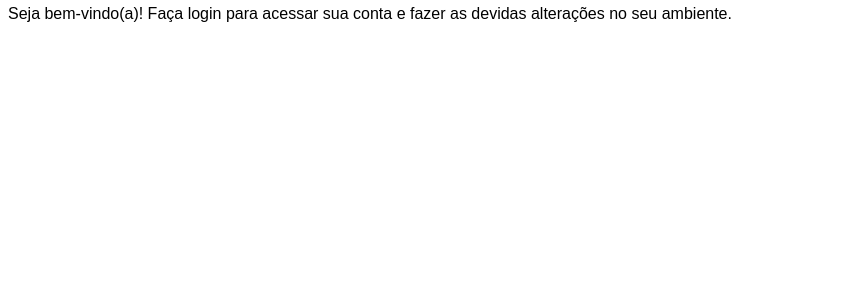
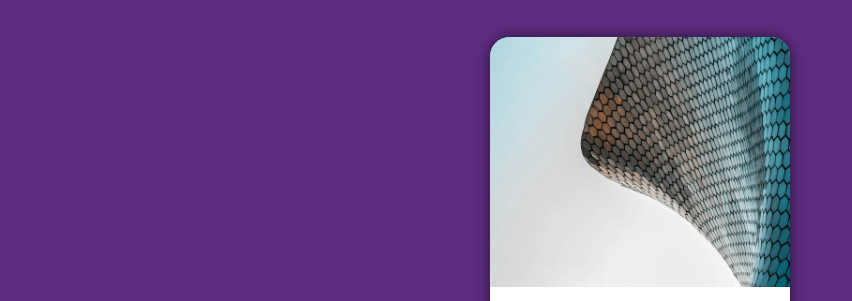
Before and after one commit to flima04/Projeto-Login, a plain HTML site: page index.html in a window 1280 px wide. Shown: the part 63-364 px from the top of the page, without its empty margins (0-852 px from the left). Drawn offline with Linux system fonts and the light colour scheme.

Commit message:
projeto tela de login

```diff
--- a/estilos/style.css
+++ b/estilos/style.css
@@ -8,5 +8,47 @@
 */
 
 * {
-    font-family: Arial, Helvetica, sans-serif;
+    font-family: system-ui, -apple-system, BlinkMacSystemFont, 'Segoe UI', Roboto, Oxygen, Ubuntu, Cantarell, 'Open Sans', 'Helvetica Neue', sans-serif;
+    padding: 0px;
+    margin: 0px;
+    box-sizing: border-box;
 }
+
+html, body {
+    background-color: #5f2c82;
+    width: 100vw;
+    height: 100vh;
+}
+
+main {
+    position: relative;
+    width: 100vw;
+    height: 100vh;
+}
+
+section#login {
+    position: absolute;
+    top: 50%;
+    left: 50%;
+    transform: translate(-50%, -50%);
+
+    background-color: white;
+    box-shadow: 0px 0px 15px rgba(0, 0, 0, 0.616);
+    overflow: hidden;
+    border-radius: 20px;
+    width: 300px;
+    height: 600px;
+}
+
+section#login > div#imagem {
+    display: block;
+    background: #49a09d url(../imagens/img001.jpg) no-repeat;
+    background-size: cover;
+    background-position: bottom;
+    height: 250px;
+}
+
+section#login > div#formulario {
+    display: block;
+    padding: 20px;
+}
```
Also changed, not shown: index.html (+1 -3 lines).
